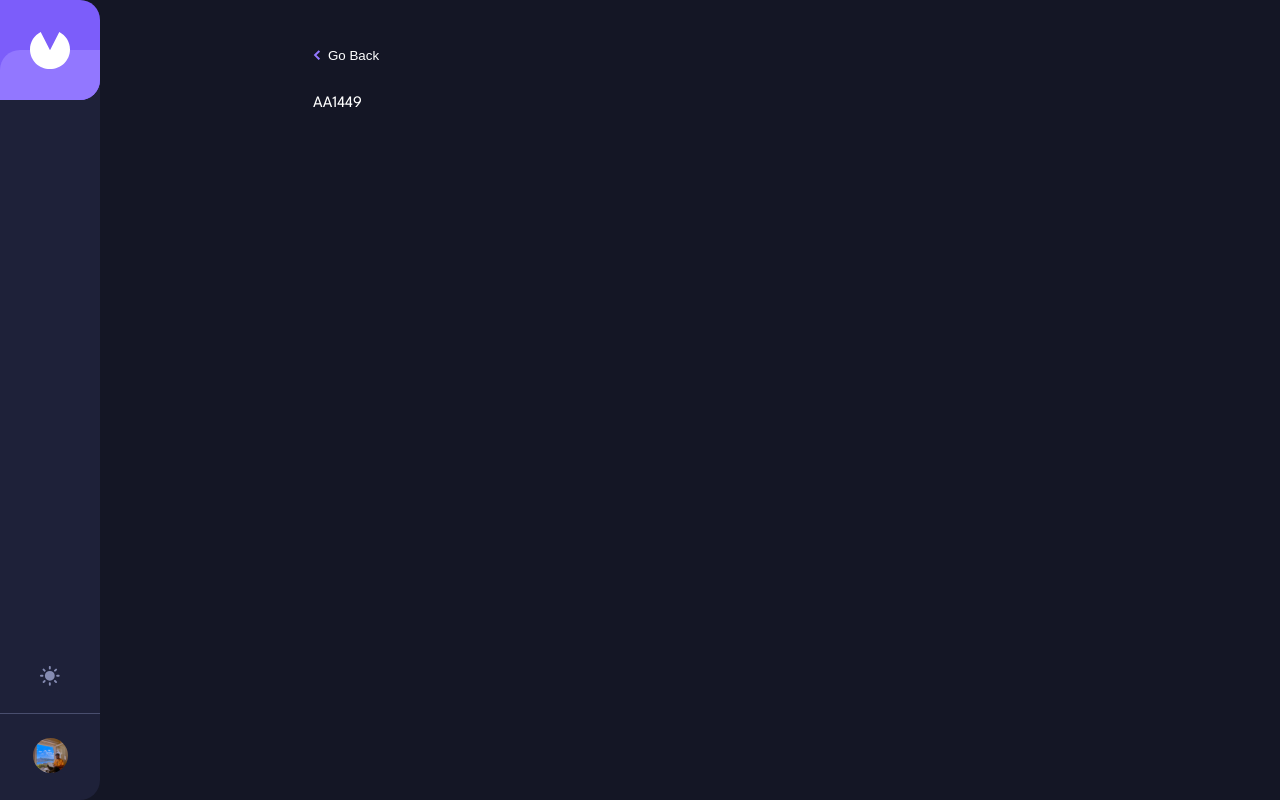
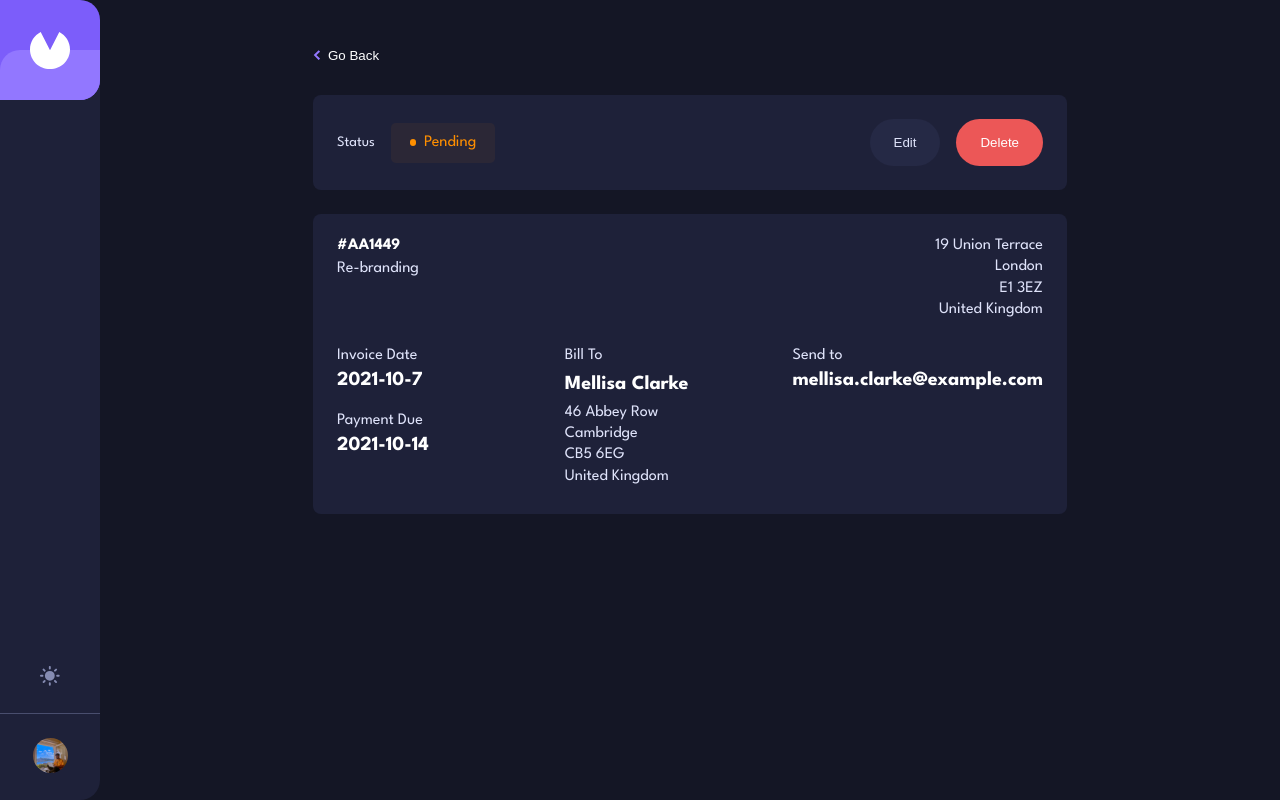
Before and after one commit to ibrahimgediktr/invoice-app, a React (Create React App) app: page /invoice/AA1449 in a window 1280 px wide. Built offline with nearby package versions, Linux system fonts and the light colour scheme.

Commit message:
updated inovices detail page

```diff
--- a/package.json
+++ b/package.json
@@ -8,6 +8,7 @@
     "@testing-library/user-event": "^13.5.0",
     "react": "^18.1.0",
     "react-dom": "^18.1.0",
+    "react-loading-skeleton": "^3.1.0",
     "react-router-dom": "^6.3.0",
     "react-scripts": "5.0.1",
     "styled-components": "^5.3.5",
--- a/src/App.jsx
+++ b/src/App.jsx
@@ -1,12 +1,21 @@
-import React from "react";
+import React, {useEffect, useState} from "react";
+import invoicesData from "./data/data.json";
 import Home from "./pages/Home";
 import { BrowserRouter as Router, Routes, Route } from "react-router-dom";
 import Sidebar from "./components/Sidebar";
 import { ThemeProvider } from "./context/ThemeContext";
-import styled from 'styled-components';
+import styled from "styled-components";
 import InvoiceDetail from "./pages/InvoiceDetail";
 
 function App() {
+  const localData =
+    JSON.parse(window.localStorage.getItem("invoices")) || invoicesData;
+  const [invoices] = useState(localData);
+
+  useEffect(() => {
+    window.localStorage.setItem("invoices", JSON.stringify(invoices));
+  }, [invoices]);
+
   return (
     <ThemeProvider>
       <Router>
@@ -15,8 +24,11 @@ function App() {
           <Main>
             <div className="container">
               <Routes>
-                <Route path="/" exact element={<Home />} />
-                <Route path="/invoice/:invoice_id" element={<InvoiceDetail />} />
+                <Route path="/" exact element={<Home invoices={invoices} />} />
+                <Route
+                  path="/invoice/:invoice_id"
+                  element={<InvoiceDetail invoices={invoices} />}
+                />
               </Routes>
             </div>
           </Main>
@@ -29,22 +41,22 @@ function App() {
 export default App;
 
 const Layout = styled.div`
-  display:flex;
-  min-height:100vh;
-  @media (max-width:992px){
-    flex-direction:column;
+  display: flex;
+  min-height: 100vh;
+  @media (max-width: 992px) {
+    flex-direction: column;
   }
-`
+`;
 const Main = styled.main`
-  padding:3rem;
-  max-width:850px;
-  margin-left:auto;
-  margin-right:auto;
-  width:100%;
-  @media (max-width:992px){
-    padding:2rem;
+  padding: 3rem;
+  max-width: 850px;
+  margin-left: auto;
+  margin-right: auto;
+  width: 100%;
+  @media (max-width: 992px) {
+    padding: 2rem;
   }
-  @media (max-width:992px){
-    padding:1.5rem 1rem;
+  @media (max-width: 992px) {
+    padding: 1.5rem 1rem;
   }
-`
+`;
--- a/src/components/Status.jsx
+++ b/src/components/Status.jsx
@@ -13,6 +13,7 @@ function Status({ className, status }) {
 export default Status;
 
 const StatusWrapper = styled.div`
+  min-width: 6.5rem;
   width: 6.5rem;
   height: 2.5rem;
   display: flex;
@@ -29,11 +30,11 @@ const StatusWrapper = styled.div`
 `;
 
 const Circle = styled.div`
-    width:0.4rem;
-    height:0.4rem;
-    border-radius:50%;
-    margin-right:0.5rem;
-    background-color: ${(props) => {
+  width: 0.4rem;
+  height: 0.4rem;
+  border-radius: 50%;
+  margin-right: 0.5rem;
+  background-color: ${(props) => {
     if (props.status === "paid") return props.theme.status.paid.color;
     if (props.status === "pending") return props.theme.status.pending.color;
     if (props.status === "draft") return props.theme.status.draft.color;
--- a/src/pages/Home.jsx
+++ b/src/pages/Home.jsx
@@ -1,18 +1,10 @@
-import React, { useState, useEffect } from "react";
+import React from "react";
 import { Button } from "../components/Button";
 import styled from "styled-components";
 import Header from "../components/Header";
-import invoicesData from "../data/data.json";
 import InvoiceItem from "../components/InvoiceItem";
 
-function Home() {
-  const localData =
-    JSON.parse(window.localStorage.getItem("invoices")) || invoicesData;
-  const [invoices] = useState(localData);
-
-  useEffect(() => {
-    window.localStorage.setItem("invoices", JSON.stringify(invoices));
-  }, [invoices]);
+function Home({invoices}) {
 
   return (
     <HomeWrapper>
--- a/src/pages/InvoiceDetail.jsx
+++ b/src/pages/InvoiceDetail.jsx
@@ -1,31 +1,247 @@
-import React from 'react'
-import {useParams, useNavigate} from 'react-router-dom';
-import styled from 'styled-components';
+import React, { useEffect, useState } from "react";
+import { useParams, useNavigate } from "react-router-dom";
+import styled from "styled-components";
+import { Button } from "../components/Button";
+import Status from "../components/Status";
 
-function InvoiceDetail() {
+function InvoiceDetail({ invoices }) {
   const { invoice_id } = useParams();
+  const [invoice, setInvoice] = useState([]);
+  const [loading, setLoading] = useState(true);
+
   const navigate = useNavigate();
+
+  useEffect(() => {
+    setLoading(true);
+    setInvoice(invoices?.find((invoice) => invoice.id === invoice_id));
+    setLoading(false);
+  }, [invoices, invoice_id]);
+
+  if (loading) {
+    return <div>Loading...</div>;
+  } else {
     return (
       <InvoiceDetailWrapper>
         <BackButton onClick={() => navigate(-1)}>
           <Icon src="/images/icon-arrow-left.svg" alt="" />
           <Text>Go Back</Text>
         </BackButton>
-        <div style={{color:"#fff", marginTop:"2rem"}}>{invoice_id}</div>
+        <Header>
+          <HeaderStatus>
+            <StatusText>Status</StatusText>
+            <StyledStatus status={invoice.status}>
+              {invoice.status}
+            </StyledStatus>
+          </HeaderStatus>
+          <HeaderButtons>
+            <StyledButton tertiary>Edit</StyledButton>
+            <StyledButton secondary>Delete</StyledButton>
+          </HeaderButtons>
+        </Header>
+        <Body>
+          <InvoiceTitle>
+            <InvoiceId>#{invoice.id}</InvoiceId>
+            <InvoiceDescription>{invoice.description}</InvoiceDescription>
+          </InvoiceTitle>
+          <InvoiceSenderAddress>
+            <Address>{invoice.senderAddress.street}</Address>
+            <Address>{invoice.senderAddress.city}</Address>
+            <Address>{invoice.senderAddress.postCode}</Address>
+            <Address>{invoice.senderAddress.country}</Address>
+          </InvoiceSenderAddress>
+          <InvoiceDates>
+            <InvoiceDate>
+              <InvoiceDateTitle>Invoice Date</InvoiceDateTitle>
+              <InvoiceDateContent>{invoice.createdAt}</InvoiceDateContent>
+            </InvoiceDate>
+            <InvoiceDate>
+              <InvoiceDateTitle>Payment Due</InvoiceDateTitle>
+              <InvoiceDateContent>{invoice.paymentDue}</InvoiceDateContent>
+            </InvoiceDate>
+          </InvoiceDates>
+          <InoviceBill>
+            <InvoiceAddressTitle>Bill To</InvoiceAddressTitle>
+            <InvoiceClientName>{invoice.clientName}</InvoiceClientName>
+            <InvoiceClientAdress>
+              <Address>{invoice.clientAddress.street}</Address>
+              <Address>{invoice.clientAddress.city}</Address>
+              <Address>{invoice.clientAddress.postCode}</Address>
+              <Address>{invoice.clientAddress.country}</Address>
+            </InvoiceClientAdress>
+          </InoviceBill>
+          <InvoiceEmail>
+            <InvoiceEmailTitle>Send to</InvoiceEmailTitle>
+            <InvoiceEmailContent>{invoice.clientEmail}</InvoiceEmailContent>
+          </InvoiceEmail>
+        </Body>
       </InvoiceDetailWrapper>
-  )
+    );
+  }
 }
 
-export default InvoiceDetail
+export default InvoiceDetail;
 
-const InvoiceDetailWrapper = styled.div``
+const InvoiceDetailWrapper = styled.div``;
 const BackButton = styled.button`
-    background:transparent ;
-    border:none;
+  background: transparent;
+  border: none;
   cursor: pointer;
-`
-const Icon = styled.img``
+  margin-bottom: 2rem;
+`;
+const Icon = styled.img``;
 const Text = styled.span`
   color: ${(props) => props.theme.text.primary.color};
-    margin-left:0.5rem;
-`
+  margin-left: 0.5rem;
+`;
+const Header = styled.div`
+  display: flex;
+  justify-content: space-between;
+  align-items: center;
+  background-color: ${(props) =>
+    props.theme.type === "dark" ? "rgb(30, 33, 57)" : "rgb(255, 255, 255)"};
+  padding: 1.5rem;
+  border-radius: 0.5rem;
+  @media (max-width:768px){
+    justify-content:unset !important;
+  }
+`;
+const HeaderStatus = styled.div`
+  display: flex;
+  align-items: center;
+  @media (max-width:768px){
+    justify-content: space-between;
+    width: 100%;
+  }
+`;
+const StatusText = styled.span`
+  color: ${(props) =>
+    props.theme.type === "dark" ? "rgb(223, 227, 250)" : "rgb(136, 142, 176)"};
+  font-weight: 400;
+  font-size: 0.9rem;
+
+`;
+const StyledStatus = styled(Status)`
+  margin-left: 1rem;
+`;
+const StyledButton = styled(Button)`
+  margin-left: 1rem;
+`;
+
+const HeaderButtons = styled.div`
+  margin-left: 1rem;
+  @media (max-width:768px){
+    display:none;
+  }
+`;
+const Body = styled.div`
+  background-color: ${(props) =>
+    props.theme.type === "dark" ? "rgb(30, 33, 57)" : "rgb(255, 255, 255)"};
+  padding: 1.5rem;
+  border-radius: 0.5rem;
+  margin-top: 1.5rem;
+  display: grid;
+  grid-template-columns: 1fr 1fr 1fr;
+  grid-template-areas:
+    "title title sender"
+    "dates client email";
+  justify-items: start;
+  grid-row-gap: 1.5rem;
+  @media (max-width:768px){
+    grid-template-columns: 1fr 1fr;
+    grid-template-areas:
+    "title title"
+    "sender sender"
+    "dates client"
+    "dates client"
+    "email email"
+  }
+  @media (max-width:576px){
+    grid-template-columns:1fr;
+    grid-template-areas:unset;
+     * {
+      grid-area:unset !important;
+    };
+  }
+`;
+
+const InvoiceTitle = styled.div`
+  grid-area: title;
+`;
+
+const InvoiceId = styled.h4`
+  color: ${(props) => props.theme.text.primary.color};
+  margin-bottom: 0.5rem;
+`;
+const InvoiceDescription = styled.span`
+  color: ${(props) => props.theme.text.secondary.color};
+`;
+
+const Address = styled.span`
+  color: ${(props) => props.theme.text.secondary.color};
+  display: block;
+  margin-bottom: 0.4rem;
+  text-align: right;
+`;
+
+const InvoiceSenderAddress = styled.address`
+  grid-area: sender;
+  font-style: normal;
+  align-self: end;
+  width: 100%;
+  @media (max-width:768px){
+    align-self:start;
+    ${Address}{
+      text-align:left;
+    }
+  }
+`;
+
+
+const InvoiceDates = styled.div`
+  grid-area: dates;
+`;
+const InvoiceDate = styled.div`
+  margin-bottom:1.5rem;
+
+`;
+const InvoiceDateTitle = styled.span`
+  display: block;
+  color: ${(props) => props.theme.text.secondary.color};
+`;
+const InvoiceDateContent = styled.h5`
+  display: block;
+  margin-top: 0.5rem;
+  color: ${(props) => props.theme.text.primary.color};
+  font-size:1.25rem;
+`;
+const InoviceBill = styled.div`
+  grid-area: client;
+  text-align:left;
+  ${Address}{
+    text-align:left;
+  }
+`;
+const InvoiceAddressTitle = styled.span`
+  display: block;
+  color: ${(props) => props.theme.text.secondary.color};
+`;
+const InvoiceClientName = styled.h5`
+  color: ${(props) => props.theme.text.primary.color};
+  font-size:1.25rem;
+  margin:0.75rem 0;
+`;
+const InvoiceClientAdress = styled.address`
+  font-style: normal;
+`;
+const InvoiceEmail = styled.div`
+  grid-area: email;
+`;
+const InvoiceEmailTitle = styled.span`
+  display: block;
+  color: ${(props) => props.theme.text.secondary.color};
+`;
+const InvoiceEmailContent = styled.h5`
+  margin-top: 0.5rem;
+  color: ${(props) => props.theme.text.primary.color};
+  font-size:1.25rem;
+`;
```
Also changed, not shown: 1 other file (tests, documents, lock files or other folders). Lines whose indentation alone changed are shown as unchanged.
